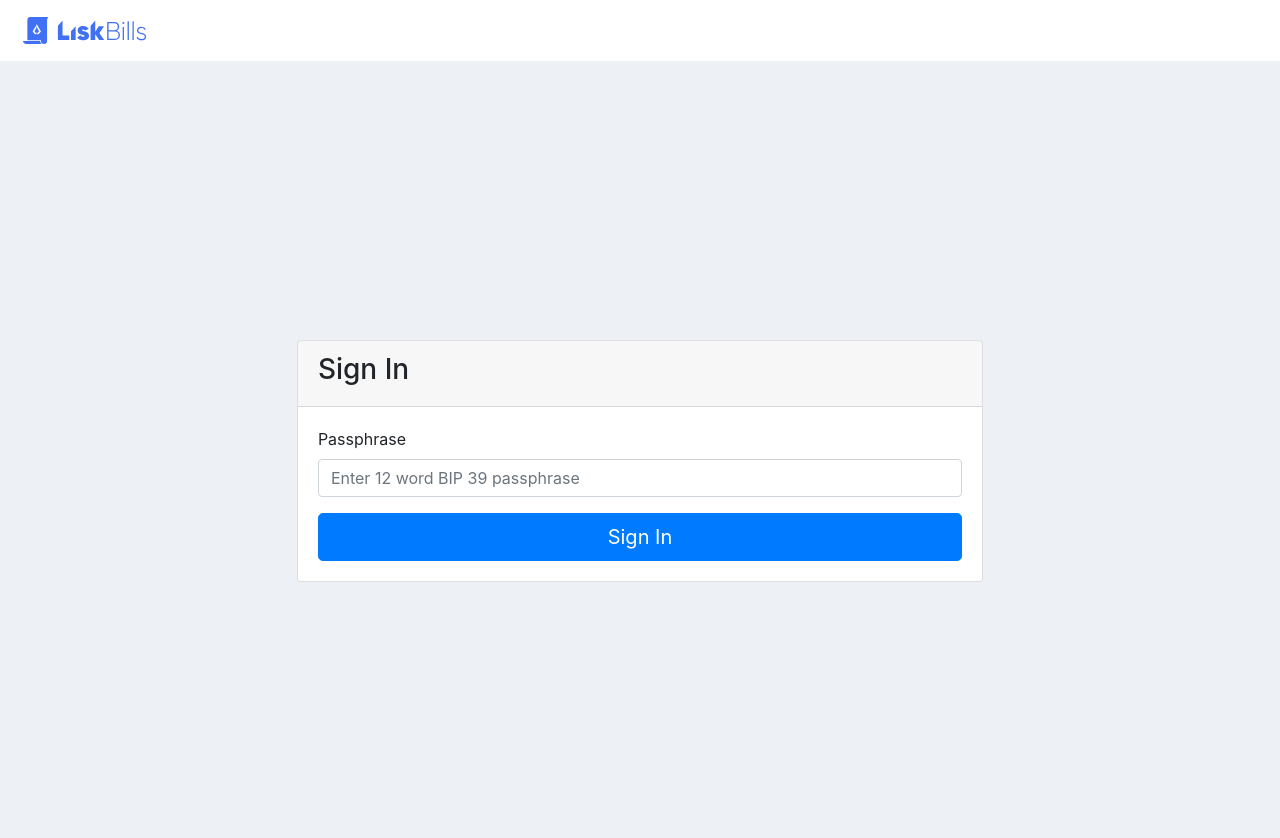
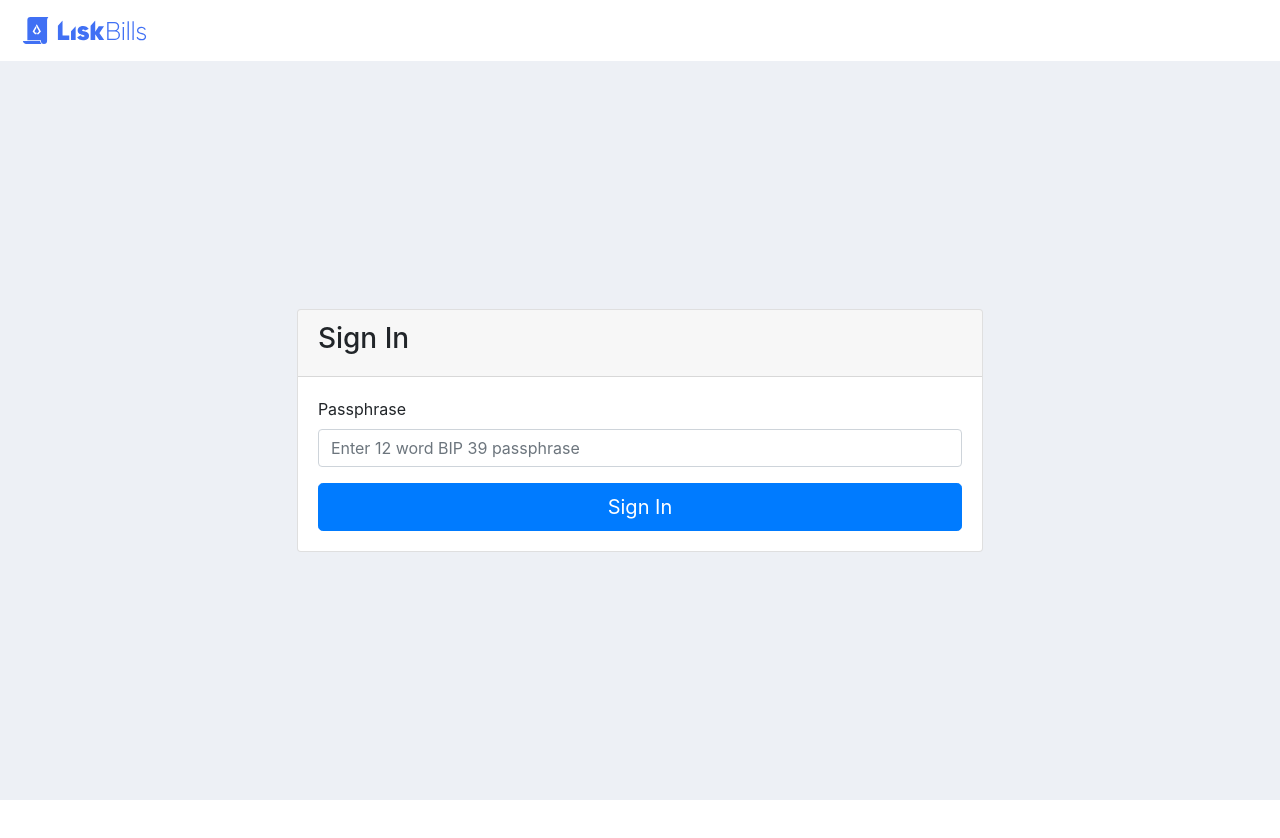
Before and after one commit to LiskArchive/lisk-sdk-examples, a React (Create React App) app in the folder invoice/client/: page / in a window 1280 px wide. Shown: the top 838 px of the page. After the commit the page ends 800 px from the top, so only its background shows below. Built offline with nearby package versions, Linux system fonts and the light colour scheme.

Commit message:
:bug: Prevent scroll bar on all pages

```diff
--- a/invoice/client/src/components/App.css
+++ b/invoice/client/src/components/App.css
@@ -1,8 +1,9 @@
 .App {
   background-color: #EDF0F5;
-  min-height: 100vh;
+  min-height: calc(100vh - 61px);
   display: flex;
   flex-direction: column;
   align-items: center;
   justify-content: center;
+  padding: 20px 0;
 }
```
